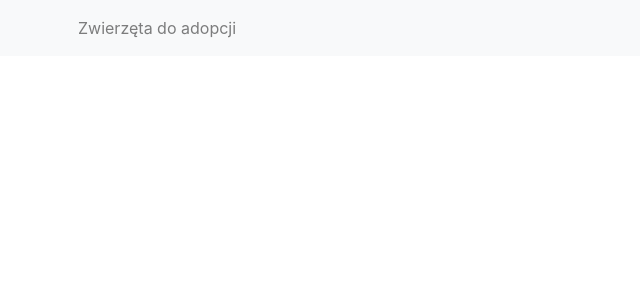
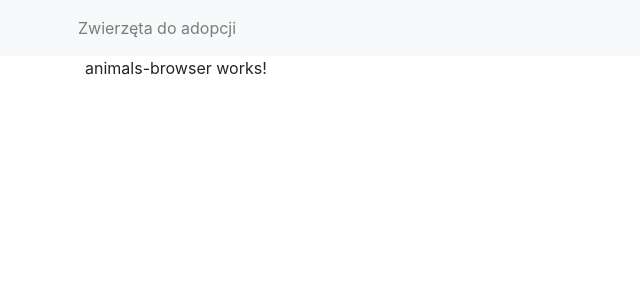
Before and after one commit to cezarysanecki/animal-shelter, an Angular app in the folder webservice/src/main/web/: page / in a window 1280 px wide. Shown: the top 300 px of the page, without its empty margins (0-640 px from the left). Built offline with nearby package versions, Linux system fonts and the light colour scheme.

Commit message:
Used animals browser in main app

```diff
--- a/webservice/src/main/web/src/app/app.component.html
+++ b/webservice/src/main/web/src/app/app.component.html
@@ -1,2 +1,4 @@
 <app-navbar></app-navbar>
-<div class="container"></div>
+<div class="container">
+  <app-animals-browser></app-animals-browser>
+</div>
```
